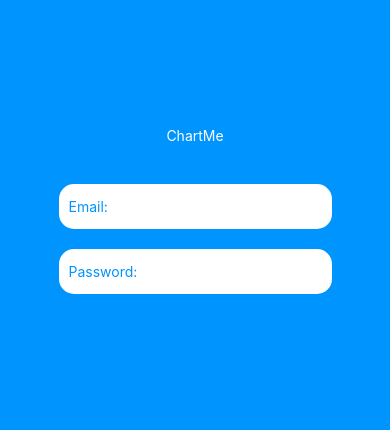
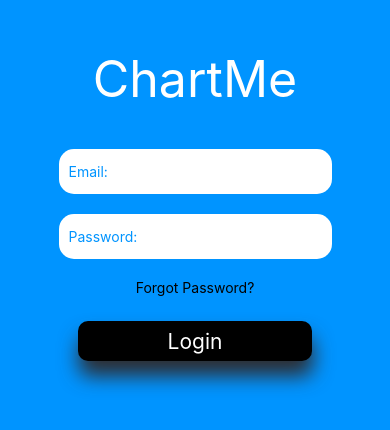
Before and after one commit to YohannTKuruvila/ChartMe, a React Native app: screen /Login in a window 390 px wide. Shown: the part 202-632 px from the top of the page. Built offline with nearby package versions, Linux system fonts and the light colour scheme.

Commit message:
Added react navigation to app component and moved login component to it's own file.  Also added button to login component and added Home.js

```diff
--- a/App.js
+++ b/App.js
@@ -1,65 +1,48 @@
-import { StatusBar } from 'expo-status-bar';
-import { useState } from 'react';
-import { StyleSheet, Text, TextInput, View } from 'react-native';
+import { Component } from "react";
+import {
+  StyleSheet,
+  Text,
+  TextInput,
+  View,
+  TouchableOpacity,
+} from "react-native";
+import { NavigationContainer, StackActions } from "@react-navigation/native";
+import Login from "./components/Login";
+import Home from "./components/Home";
+import { createNativeStackNavigator } from "@react-navigation/native-stack";
+const Stack = createNativeStackNavigator();
 
-export default function App() {
-  const [email, setEmail] = useState('');
-  const [password, setPassword] = useState('');
-
-
-  return (
-    <View style={styles.container}>
-
-      <View style={styles.titleText}>
-        <Text style={{color: 'white'}}>ChartMe</Text>
-      </View>
-
-      <View style={styles.inputView}>
-      <TextInput
-        style={styles.TextInput}
-        placeholder = "Email:"
-        placeholderTextColor="#0094FF"
-        onChangeText={(email) => setEmail(email)}
-      />
-    </View>
-
-    <View style={styles.inputView}>
-    <TextInput
-      style={styles.TextInput}
-      placeholder="Password:"
-      placeholderTextColor="#0094FF"
-      secureTextEntry={true}
-      onChangeText={(password) => setPassword(password)}
-      />
-      </View>
-{/*
-      <TouchableOpacity>
-        <Text style={styles.btn_forgot}>Forgot Password?</Text>
-      </TouchableOpacity>
-
-      <TouchableOpacity style={styles.loginBtn}>
-        <Text style={styles.loginText}>LOGIN</Text>
-      </TouchableOpacity> */}
-
-    </View>
-  );
+class App extends Component {
+  render() {
+    return (
+      <NavigationContainer>
+        <Stack.Navigator initialRouteName="Login">
+          <Stack.Screen
+            name="Login"
+            component={Login}
+            options={{ headerShown: false }}
+            navigator={navigator}
+          />
+          <Stack.Screen name="Home" component={Home} navigator={navigator} />
+        </Stack.Navigator>
+      </NavigationContainer>
+    );
+  }
 }
 
 const styles = StyleSheet.create({
   container: {
     flex: 1,
-    backgroundColor: '#0094FF',
-    alignItems: 'center',
-    justifyContent: 'center',
+    backgroundColor: "#0094FF",
+    alignItems: "center",
+    justifyContent: "center",
   },
-  btn_forgot:{
-
-  },
-  titleText:{
-    justifyContent: 'center',
+  btn_forgot: {},
+  titleText: {
+    justifyContent: "center",
     marginBottom: 40,
   },
-  inputView:{
+  inputView: {
     backgroundColor: "#FFFFFF",
     borderRadius: 15,
     width: "70%",
@@ -73,5 +56,7 @@ const styles = StyleSheet.create({
     flex: 1,
     padding: 10,
     alignItems: "center",
-  }
+  },
 });
+
+export default App;
--- /dev/null
+++ b/components/Home.js
@@ -0,0 +1,49 @@
+import {
+  StyleSheet,
+  Text,
+  TextInput,
+  View,
+  TouchableOpacity,
+} from "react-native";
+
+const Home = () => {
+  return (
+    <View>
+      <Text>Home</Text>
+    </View>
+  );
+};
+
+const styles = StyleSheet.create({
+  container: {
+    flex: 1,
+    backgroundColor: "#0094FF",
+    alignItems: "center",
+    justifyContent: "center",
+  },
+  loginBtn: {
+    width: "60%",
+    backgroundColor: "black",
+    borderRadius: 10,
+    height: 40,
+    alignItems: "center",
+    justifyContent: "center",
+    marginTop: 25,
+    marginBottom: 30,
+
+    shadowColor: "rgba(46, 45, 49, 0.8)",
+    shadowOpacity: 1.5,
+    elevation: 8,
+    shadowRadius: 20,
+    shadowOffset: { width: 1, height: 15 },
+  },
+  loginText: {
+    fontSize: 21,
+    color: "white",
+  },
+  titleText: {
+    fontSize: 30,
+  },
+});
+
+export default Home;
--- /dev/null
+++ b/components/Login.js
@@ -0,0 +1,105 @@
+import { StatusBar } from "expo-status-bar";
+import { React, Component, useState } from "react";
+import {
+  StyleSheet,
+  Text,
+  TextInput,
+  View,
+  TouchableOpacity,
+} from "react-native";
+
+const Login = ({ navigation }) => {
+  const [email, setEmail] = useState("");
+  const [password, setPassword] = useState("");
+
+  return (
+    <View style={styles.container}>
+      <View>
+        <Text style={styles.titleText}>ChartMe</Text>
+      </View>
+
+      <View style={styles.inputView}>
+        <TextInput
+          style={styles.TextInput}
+          placeholder="Email:"
+          placeholderTextColor="#0094FF"
+          onChangeText={(email) => setEmail(email)}
+        />
+      </View>
+
+      <View style={styles.inputView}>
+        <TextInput
+          style={styles.TextInput}
+          placeholder="Password:"
+          placeholderTextColor="#0094FF"
+          secureTextEntry={true}
+          onChangeText={(password) => setPassword(password)}
+        />
+      </View>
+
+      <TouchableOpacity>
+        <Text style={styles.btn_forgot}>Forgot Password?</Text>
+      </TouchableOpacity>
+
+      <TouchableOpacity
+        style={styles.loginBtn}
+        onPress={() => navigation.navigate("Home")}
+      >
+        <Text style={styles.loginText}>Login</Text>
+      </TouchableOpacity>
+    </View>
+  );
+};
+
+const styles = StyleSheet.create({
+  container: {
+    flex: 1,
+    backgroundColor: "#0094FF",
+    alignItems: "center",
+    justifyContent: "center",
+  },
+  btn_forgot: {},
+  titleText: {
+    fontSize: 50,
+    color: "white",
+    justifyContent: "center",
+    marginBottom: 40,
+  },
+  inputView: {
+    backgroundColor: "#FFFFFF",
+    borderRadius: 15,
+    width: "70%",
+    height: 45,
+    marginBottom: 20,
+    // alignItems: "center",
+  },
+  TextInput: {
+    height: 40,
+    width: "100%",
+    flex: 1,
+    padding: 10,
+    alignItems: "center",
+  },
+  loginBtn: {
+    width: "60%",
+    backgroundColor: "black",
+    borderRadius: 10,
+    height: 40,
+    alignItems: "center",
+    justifyContent: "center",
+    marginTop: 25,
+    marginBottom: 30,
+
+    shadowColor: "rgba(46, 45, 49, 0.8)",
+    shadowOpacity: 1.5,
+    elevation: 8,
+    shadowRadius: 20,
+    shadowOffset: { width: 1, height: 15 },
+  },
+  loginText: {
+    fontSize: 21,
+    color: "white",
+  },
+});
+
+export default Login;
--- a/package.json
+++ b/package.json
@@ -10,11 +10,15 @@
     "eject": "expo eject"
   },
   "dependencies": {
+    "@react-navigation/native": "^6.0.8",
+    "@react-navigation/native-stack": "^6.5.0",
     "expo": "~44.0.0",
     "expo-status-bar": "~1.2.0",
     "react": "17.0.1",
     "react-dom": "17.0.1",
     "react-native": "0.64.3",
+    "react-native-safe-area-context": "3.3.2",
+    "react-native-screens": "~3.10.1",
     "react-native-web": "0.17.1"
   },
   "devDependencies": {
```
Also changed, not shown: 1 other file (tests, documents, lock files or other folders).
